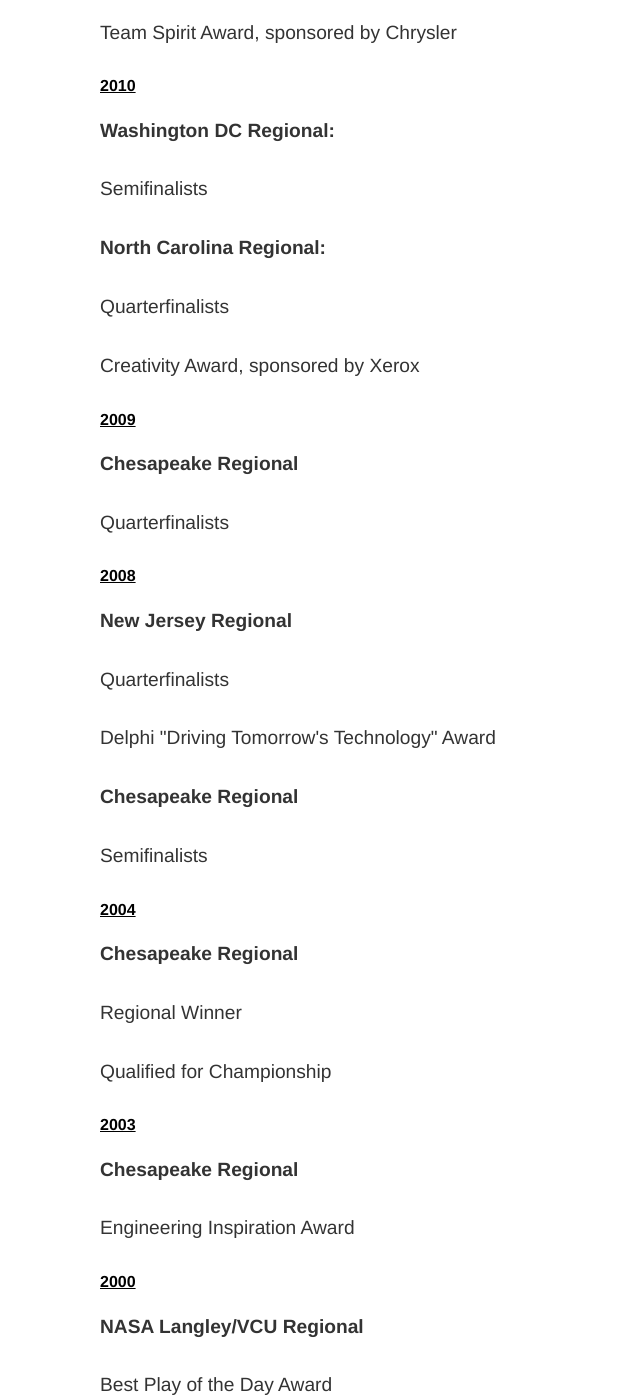
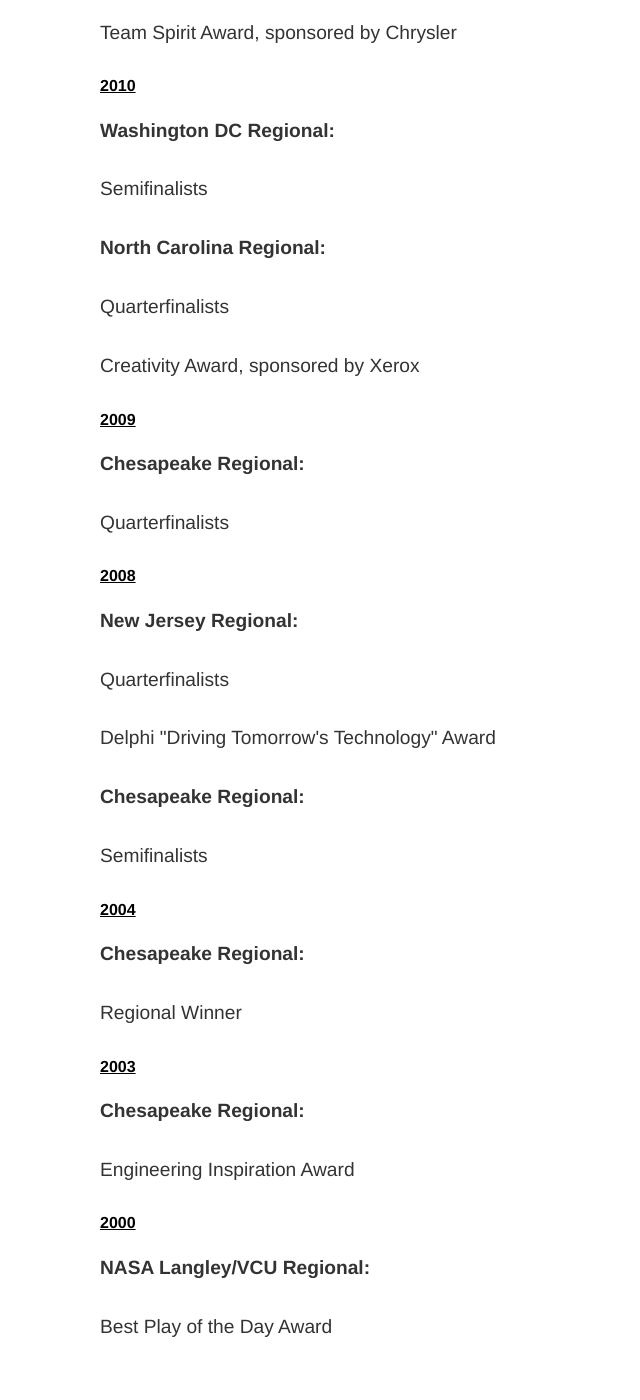
Before and after one commit to mouseythemouse/blair-robot-project.github.io, a Jekyll site: the page built from Achievements/index.html, in a window 1280 px wide and 1400 px high, scrolled down 2236 px. Shown: the whole window, without its empty margins (0-640 px from the left). Built offline with Jekyll 4.4.1, drawn with Linux system fonts in a browser that asks for light colours; after the commit the page ends 3577 px from its top, so only the background shows below that; some of the changed text lies outside the part shown.

Commit message:
Update index.html

```diff
--- a/Achievements/index.html
+++ b/Achievements/index.html
@@ -12,7 +12,7 @@ title: Achievements
 	<h4>2015</h4>
 	<p><b>Greater DC Regional:</b></p>
 	<p>Quarterfinalists</p>
-	<p><b>Chesapeake Regional</b></p>
+	<p><b>Chesapeake Regional:</b></p>
 	<p>Quarterfinalists</p>
 	<h4>2014</h4>
 	<p><b>North Carolina Regional:</b></p>
@@ -46,22 +46,21 @@ title: Achievements
 	<p>Quarterfinalists</p>
 	<p>Creativity Award, sponsored by Xerox</p>
 	<h4>2009</h4>
-	<p><b>Chesapeake Regional</b></p>
+	<p><b>Chesapeake Regional:</b></p>
 	<p>Quarterfinalists</p>
 	<h4>2008</h4>
-	<p><b>New Jersey Regional</b></p>
+	<p><b>New Jersey Regional:</b></p>
 	<p>Quarterfinalists</p>
 	<p>Delphi "Driving Tomorrow's Technology" Award</p>
-	<p><b>Chesapeake Regional</b></p>
+	<p><b>Chesapeake Regional:</b></p>
 	<p>Semifinalists</p>
 	<h4>2004</h4>
-	<p><b>Chesapeake Regional</b></p>
+	<p><b>Chesapeake Regional:</b></p>
 	<p>Regional Winner</p>
-	<p>Qualified for Championship</p>
 	<h4>2003</h4>
-	<p><b>Chesapeake Regional</b></p>
+	<p><b>Chesapeake Regional:</b></p>
 	<p>Engineering Inspiration Award</p>
 	<h4>2000</h4>
-	<p><b>NASA Langley/VCU Regional</b></p>
+	<p><b>NASA Langley/VCU Regional:</b></p>
 	<p>Best Play of the Day Award</p>
 </div>
```
